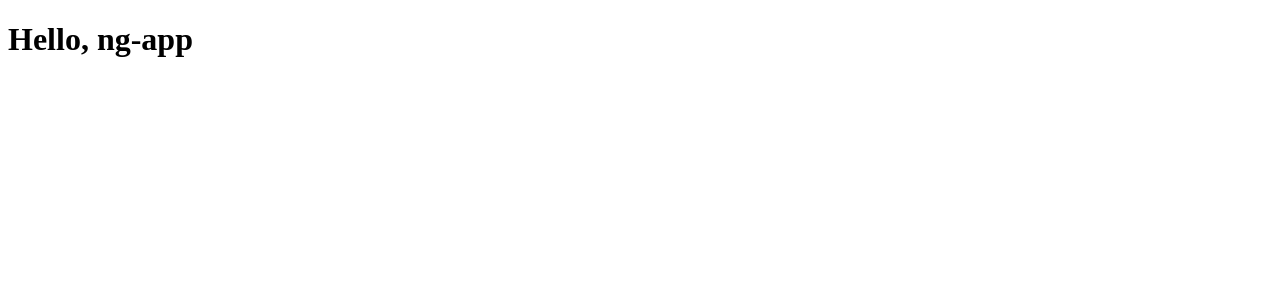
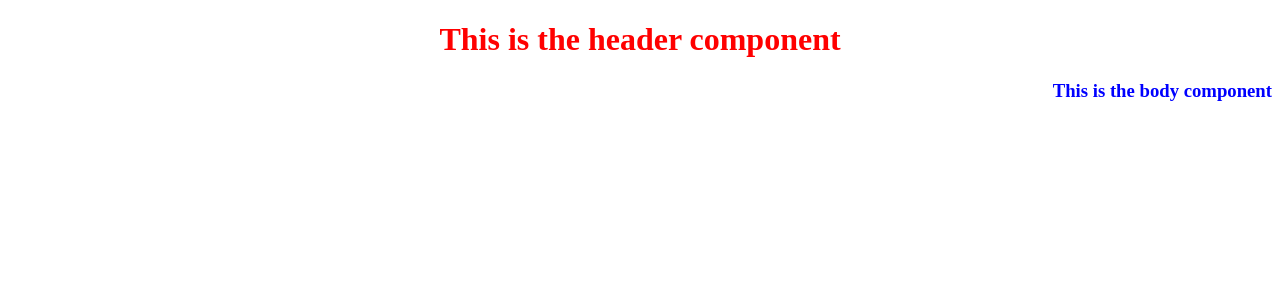
Before and after one commit to b16fowler/ng-app, an Angular app: page / in a window 1280 px wide. Shown: the top 300 px of the page. Built offline with nearby package versions, Linux system fonts and the light colour scheme.

Commit message:
Experimenting with components

```diff
--- a/src/app/app.ts
+++ b/src/app/app.ts
@@ -1,16 +1,20 @@
-import { Component, signal } from '@angular/core';
-import { RouterOutlet } from '@angular/router';
+import { Component } from '@angular/core';
+import { Body } from '../components/body/body';
+import { Header } from '../components/header/header';
 
 @Component({
   selector: 'app-root',
-  imports: [RouterOutlet],
+  imports: [Header, Body],
   template: `
-    <h1>Hello, {{ title() }}</h1>
-
-    <router-outlet />
+    <app-header />
+    <app-body />
   `,
-  styles: [],
+  styles: [
+    `
+      p {
+        color: red;
+      }
+    `,
+  ],
 })
-export class App {
-  protected readonly title = signal('ng-app');
-}
+export class App {}
```
